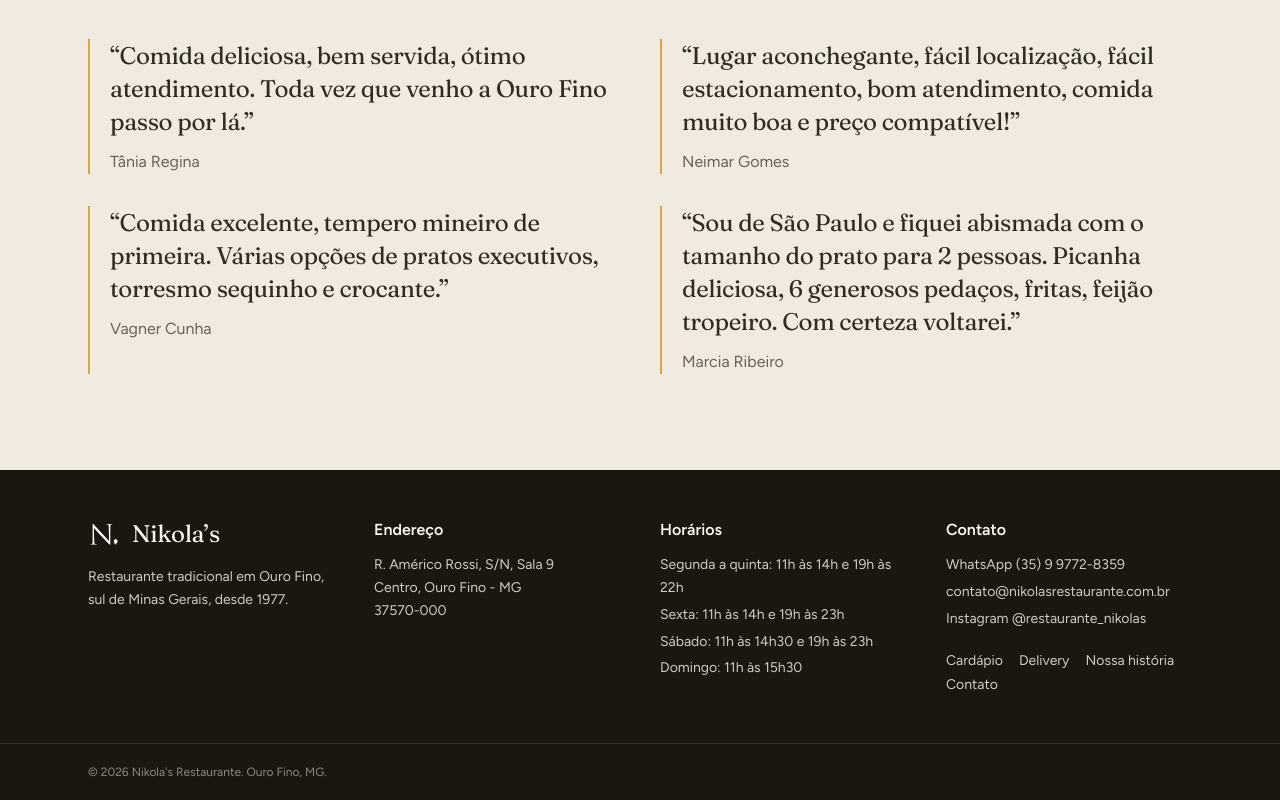
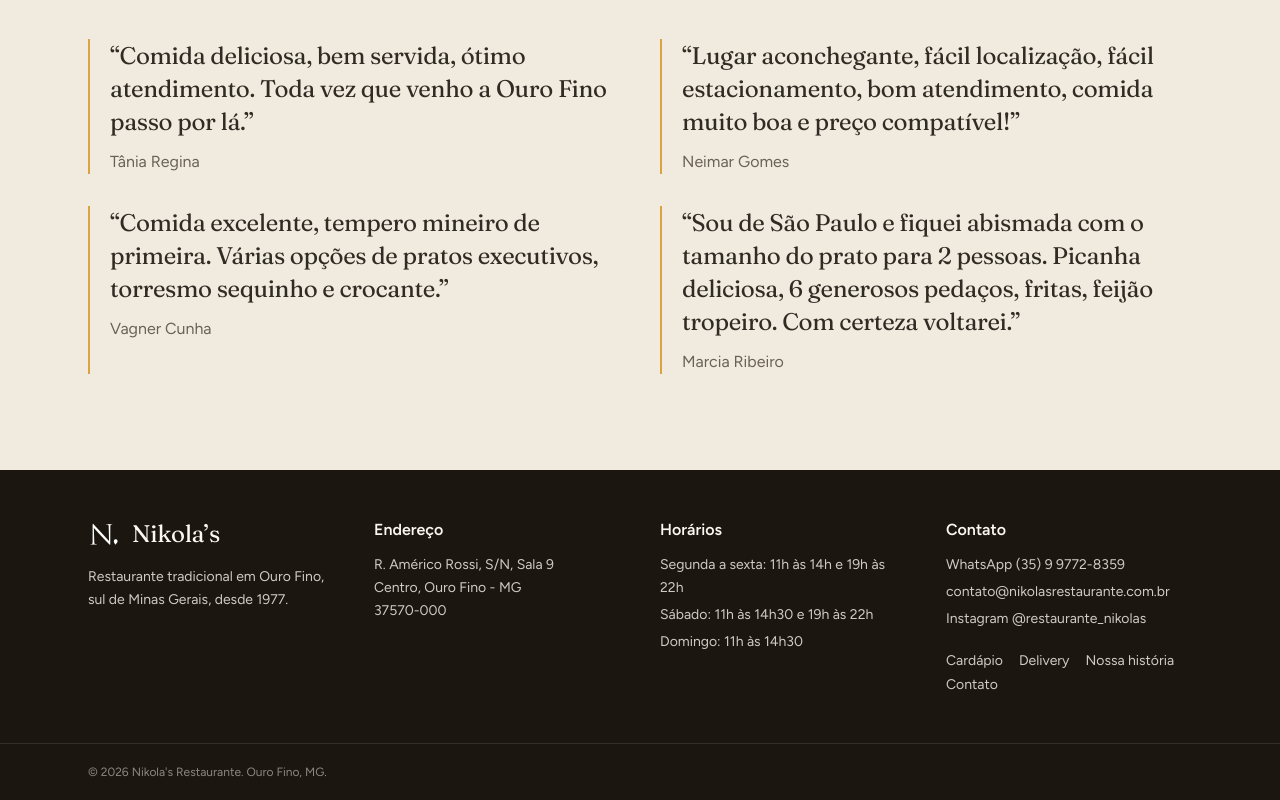
Before and after one commit to brunoolara/nikolas-site, a Next.js app: page /sobre in a window 1280 px wide. Shown: the part 1169-1969 px from the top of the page. Built offline with nearby package versions, Linux system fonts and the light colour scheme.

Commit message:
Horários: fecha às 22h de segunda a sábado, domingo até 14h30
Co-Authored-By: Claude Opus 5 <noreply@anthropic.com>

```diff
--- a/src/data/restaurante.ts
+++ b/src/data/restaurante.ts
@@ -50,10 +50,9 @@ export const restaurante = {
   },
   // Horários por dia da semana (0 = domingo). Cada turno é [abre, fecha] em "HH:MM".
   horarios: [
-    { dias: [1, 2, 3, 4], rotulo: "Segunda a quinta", turnos: [["11:00", "14:00"], ["19:00", "22:00"]] },
-    { dias: [5], rotulo: "Sexta", turnos: [["11:00", "14:00"], ["19:00", "23:00"]] },
-    { dias: [6], rotulo: "Sábado", turnos: [["11:00", "14:30"], ["19:00", "23:00"]] },
-    { dias: [0], rotulo: "Domingo", turnos: [["11:00", "15:30"]] },
+    { dias: [1, 2, 3, 4, 5], rotulo: "Segunda a sexta", turnos: [["11:00", "14:00"], ["19:00", "22:00"]] },
+    { dias: [6], rotulo: "Sábado", turnos: [["11:00", "14:30"], ["19:00", "22:00"]] },
+    { dias: [0], rotulo: "Domingo", turnos: [["11:00", "14:30"]] },
   ] as const,
 } as const;
 
```
